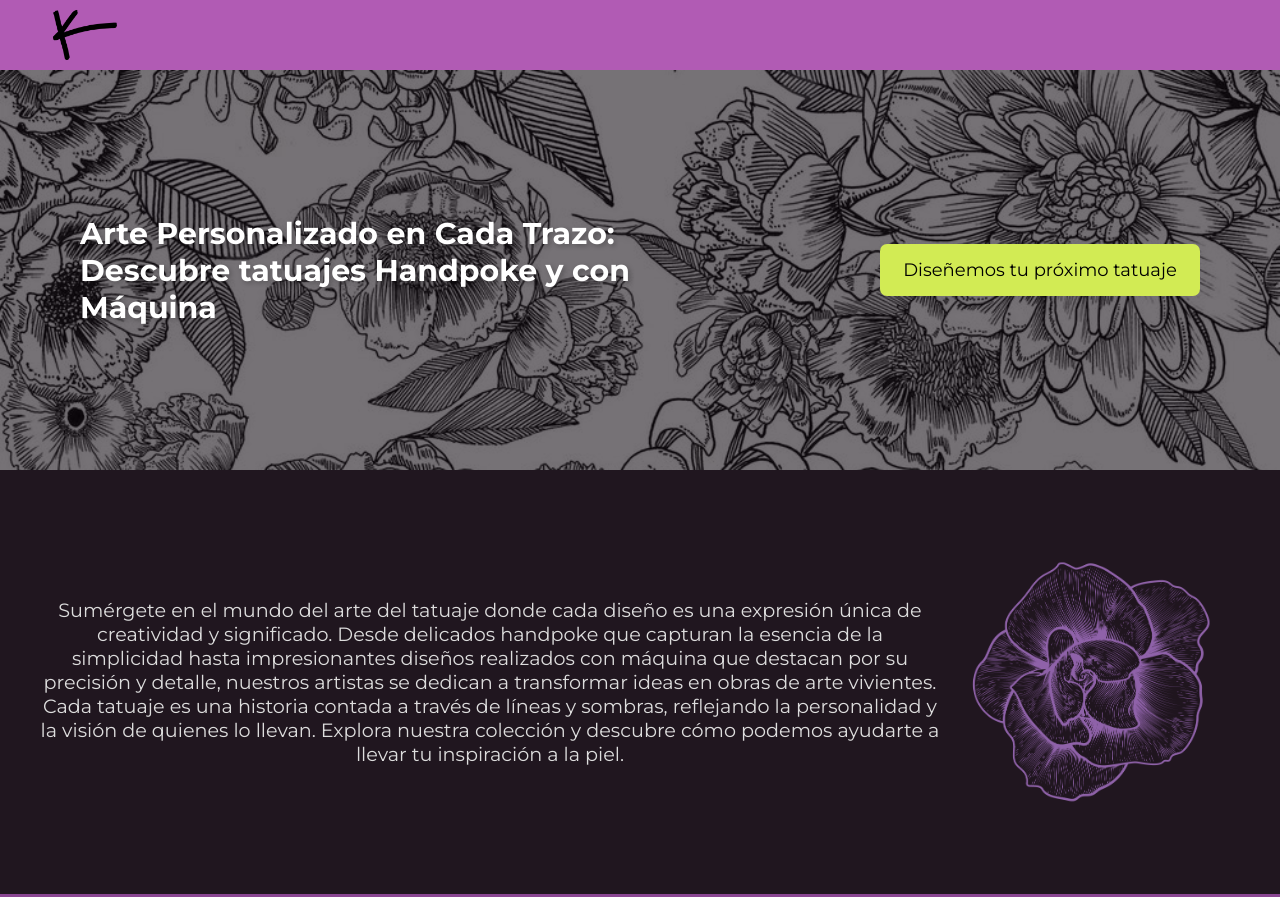
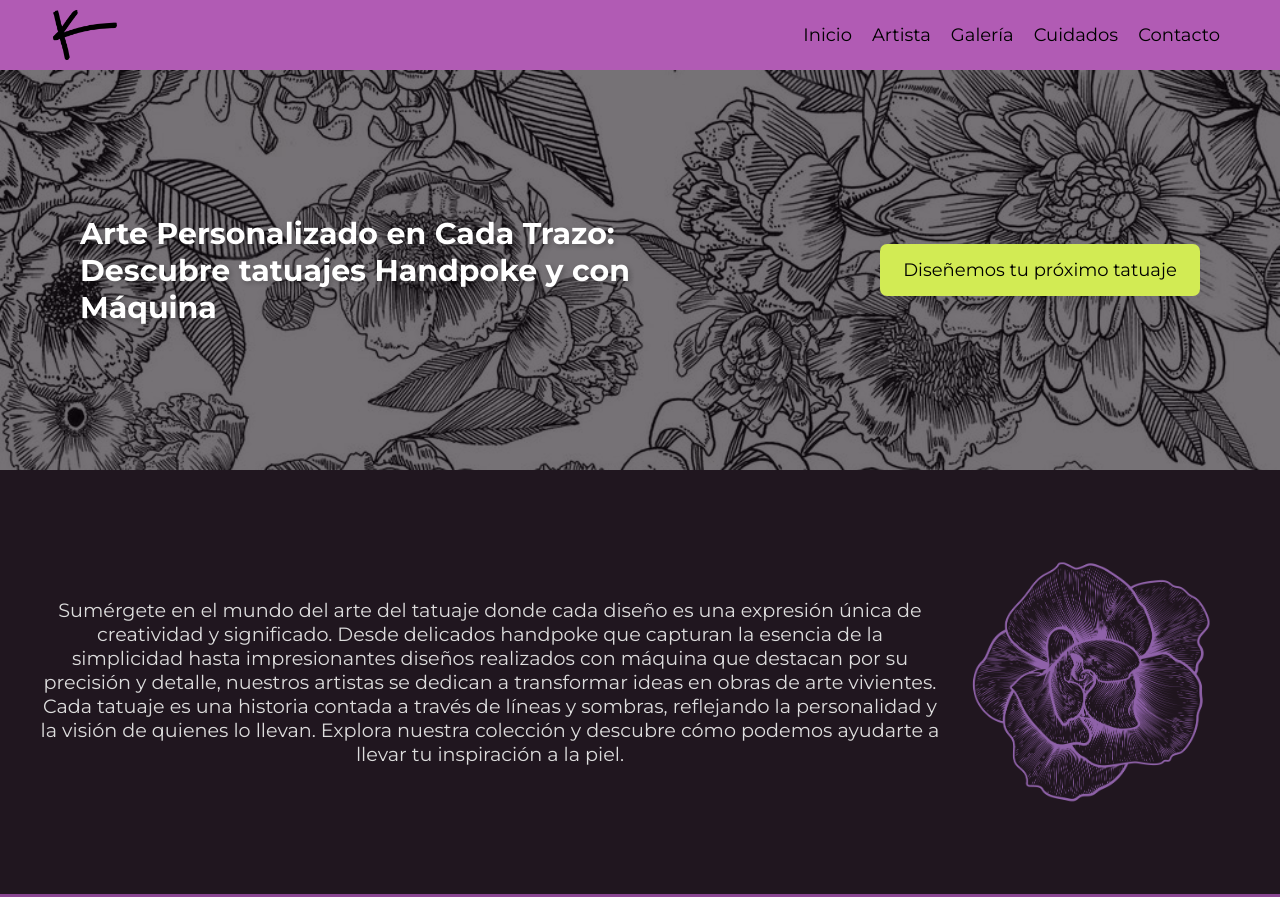
Before and after one commit to BrisaAimee/coderhouse, a plain HTML site: page index.html in a window 1280 px wide. Shown: the top 897 px of the page. Drawn offline with Linux system fonts and the light colour scheme.

Commit message:
arreglo del nav

```diff
--- a/index.html
+++ b/index.html
@@ -1,15 +1,5 @@
 <!DOCTYPE html>
 <html lang="es">
-<head>
-    <meta charset="UTF-8">
-    <meta name="viewport" content="width=device-width, initial-scale=1.0">
-    <title>Keila Tattoo</title>
-    <link rel="stylesheet" href="CSS/styles.css">
-    <link rel="stylesheet" href="https://fonts.googleapis.com/css2?family=Montserrat:wght@400;700&display=swap">
-</head>
-<body>
-    <header>
-        <img src="img/logo-negro.png" alt="keila">
     <head>
         <meta charset="UTF-8">
         <meta name="viewport" content="width=device-width, initial-scale=1.0">
@@ -19,6 +9,18 @@
         <link rel="stylesheet" href="CSS/styles.css">
         <link rel="stylesheet" href="https://fonts.googleapis.com/css2?family=Montserrat:wght@400;700&display=swap">
     </head>
+<body>
+    <header>
+        <img src="img/logo-negro.png" alt="keila">
+        <nav>
+            <ul>
+                <li><a href="../../index.html">Inicio</a></li>
+                <li><a href="artista.html">Artista</a></li>
+                <li><a href="galeria.html">Galería</a></li>
+                <li><a href="cuidados.html">Cuidados</a></li>
+                <li><a href="contacto.html">Contacto</a></li>
+            </ul>
+        </nav>
     </header>
     <main>
         <div class="intro">
```
Lines whose indentation alone changed are shown as unchanged.
